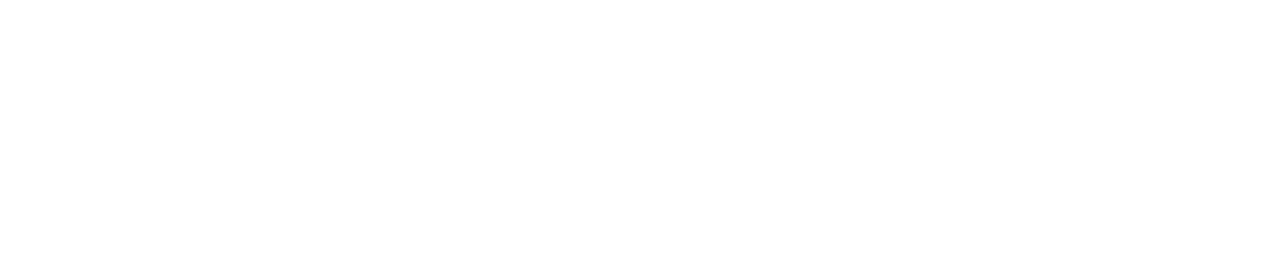
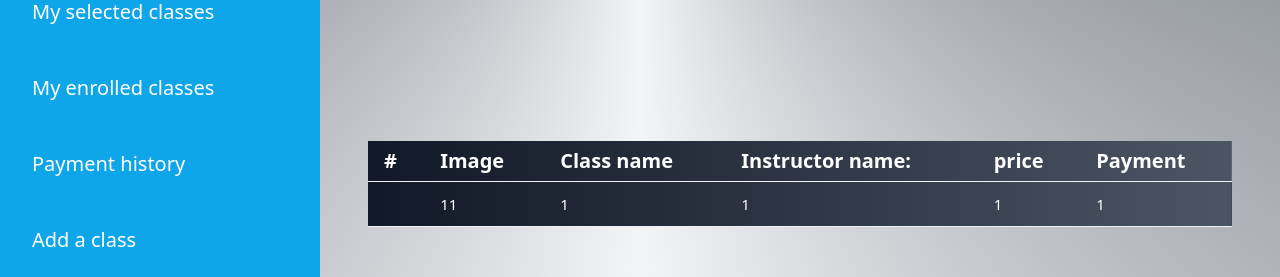
Before and after one commit to tonutonmoy/holy-child-summer-camp-client-side, a React (Vite) app: page /dashBoard/MyEnrolledClasses in a window 1280 px wide. Before the commit this address had no page. Shown: the part 216-493 px from the top of the page. Built offline with nearby package versions, Linux system fonts and the light colour scheme.

Commit message:
enroll clesses design done

```diff
--- /dev/null
+++ b/src/DashboardPages/MyEnrolledClasses/MyEnrolledClasses.jsx
@@ -0,0 +1,58 @@
+
+
+const MyEnrolledClasses = () => {
+    return (
+
+
+
+<div className=" w-[90%] mx-auto  ">
+        <div className="overflow-x-auto ">
+            <table className="table ">
+                {/* head */}
+                <thead className="  text-white text-[20px]
+             bg-gradient-to-b from-gray-900 to-gray-600 bg-gradient-to-r">
+                    <tr>
+
+                        <th>#</th>
+
+                        <th>Image</th>
+                        <th>Class name</th>
+
+                        <th>Instructor name:</th>
+
+                        <th>price</th>
+
+                        <th>Payment</th>
+
+
+                    </tr>
+                </thead>
+                <tbody>
+
+                    <tr className=" text-white text-[15px] font-[400]
+                    bg-gradient-to-b from-gray-900 to-gray-600 bg-gradient-to-r ">
+                        <td></td>
+                        <td>11</td>
+                        <td>1</td>
+                        <td>1</td>
+                        <td>1</td>
+                        <td>1</td>
+
+
+
+
+
+                    </tr>
+                </tbody>
+
+
+
+            </table>
+        </div>
+    </div>
+
+
+    );
+};
+
+export default MyEnrolledClasses;
--- a/src/DashboardPages/MySelectedClasses/MySelectedClasses.jsx
+++ b/src/DashboardPages/MySelectedClasses/MySelectedClasses.jsx
@@ -2,11 +2,12 @@
 
 const MySelectedClasses = () => {
     return (
-        <div className=" w-[90%] mx-auto ">
+        <div className="">
             <div className="overflow-x-auto">
                 <table className="table ">
                     {/* head */}
-                    <thead>
+                    <thead className="  text-white text-[20px]
+             bg-gradient-to-b from-gray-900 to-gray-600 bg-gradient-to-r">
                         <tr>
 
                             <th>#</th>
@@ -25,7 +26,8 @@
                     </thead>
                     <tbody>
 
-                        <tr>
+                        <tr className=" text-white text-[15px] font-[400]
+                    bg-gradient-to-b from-gray-900 to-gray-600 bg-gradient-to-r ">
                             <td></td>
                             <td>11</td>
                             <td>1</td>
--- a/src/Layout/Dashboard.jsx
+++ b/src/Layout/Dashboard.jsx
@@ -5,7 +5,7 @@
 
 const Dashboard = () => {
     return (
-        <div>
+        <div className="bg-[conic-gradient(at_top,_var(--tw-gradient-stops))] from-gray-900 via-gray-100 to-gray-900">
 
             <Navbar></Navbar>
 
@@ -27,7 +27,7 @@
                         </li>
 
                         <li className=" text-[20px] font-[500] text-white my-5">
-                            <Link to='dashBoard/'>My enrolled classes</Link>
+                            <Link to='myEnrolledClasses'>My enrolled classes</Link>
                         </li>
 
                         <li className=" text-[20px] font-[500] text-white my-5">
```
Also changed, not shown: src/Router/Router.jsx (+17 -6 lines).
